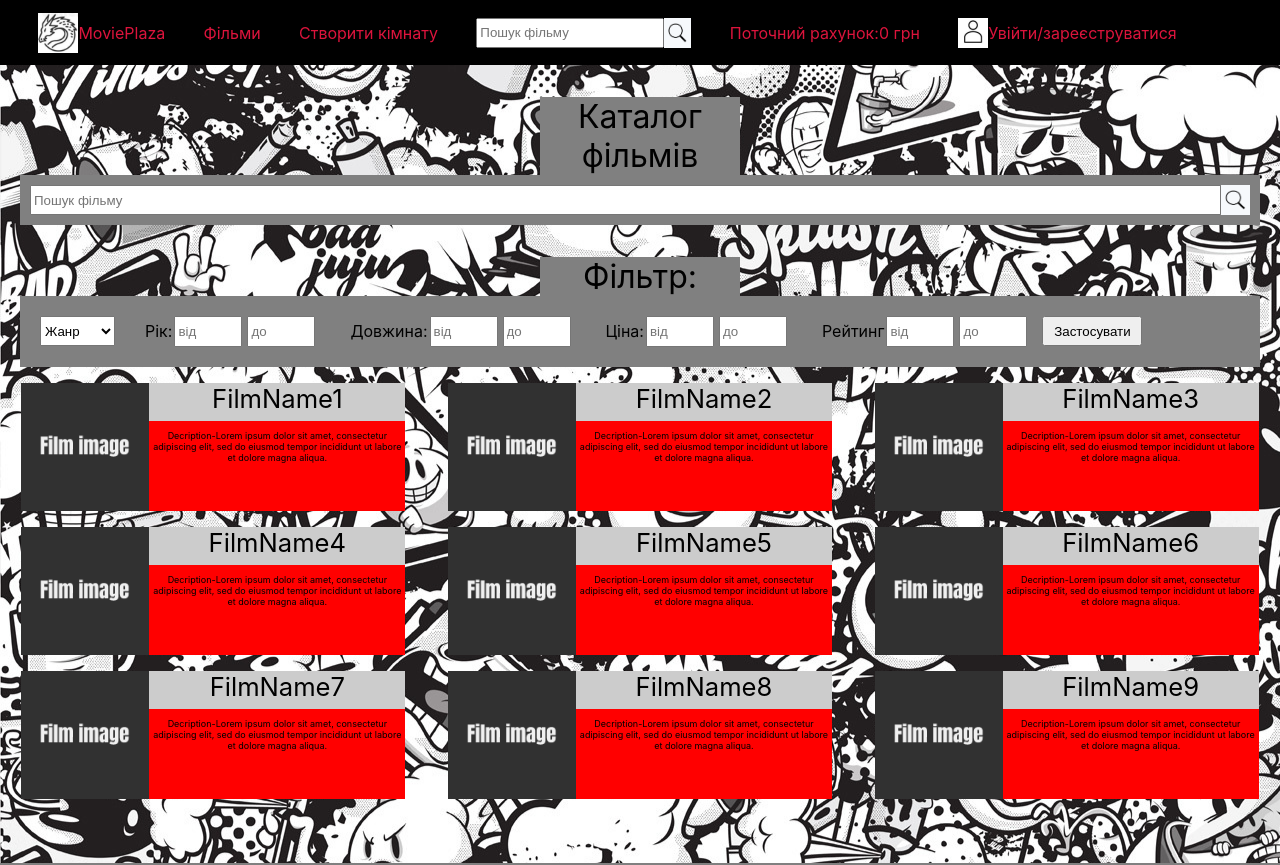
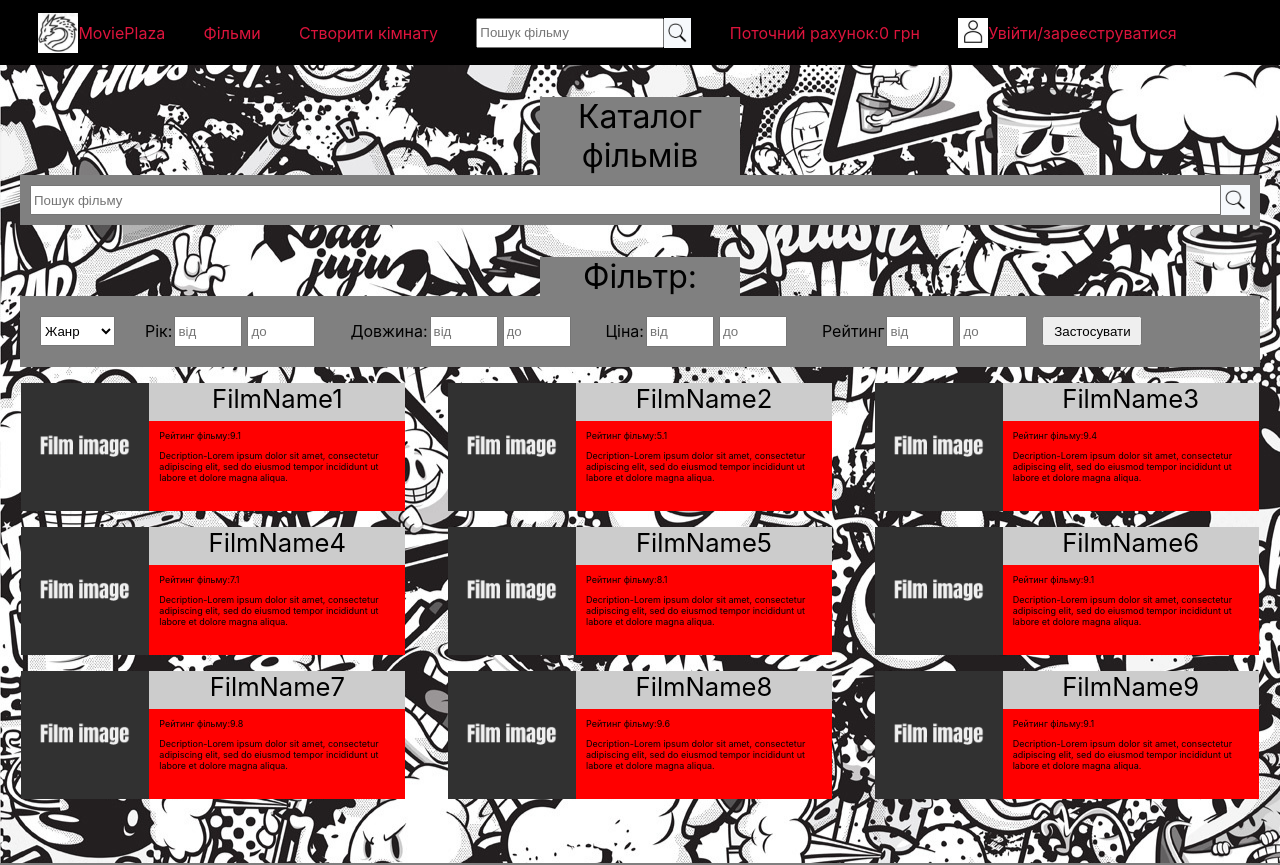
Before and after one commit to NazariiProshyn/MoviePlaza, a React (Create React App) app in the folder front/: page /catalog in a window 1280 px wide. Shown: the top 865 px of the page. Built offline with nearby package versions, Linux system fonts and the light colour scheme.

Commit message:
Made filtering by rating

```diff
--- a/front/src/components/Films/Films.css
+++ b/front/src/components/Films/Films.css
@@ -46,3 +46,8 @@
 .film-title p {
     margin: 0;
 }
+
+.film-desc p {
+    text-align: left;
+    margin-left: 10px;
+}
--- a/front/src/components/Films/films.js
+++ b/front/src/components/Films/films.js
@@ -4,7 +4,7 @@ import { Link } from 'react-router-dom';
 
 function Films({ work }) {
     return (
-        <Link to={`/catalog/${work.id}`} className="film-item">
+        <Link to={`/catalog/${work.id}`} className="film-item" id={work.id}>
             <div className="film-img-div">
                 <img
                     className="film-item-img"
@@ -16,6 +16,7 @@ function Films({ work }) {
                 <p>{work.title}</p>
             </div>
             <div className="film-desc">
+                <p className="catalog_rate">Рейтинг фільму:{work.rate}</p>
                 <p>{work.description}</p>
             </div>
         </Link>
--- a/front/src/components/Filter/Filter.js
+++ b/front/src/components/Filter/Filter.js
@@ -1,11 +1,23 @@
 import React, { Component } from 'react';
 import './filter.css';
 import searchimg from './../../images/searc.png';
+import films from './../../staticStorage/allfilm';
 class Filter extends Component {
     filtring() {
         const genre = document.getElementById('selGenre').value;
 
         console.log(genre);
+        const start_rate = document.getElementById('startrate').value;
+        const end_rate = document.getElementById('endrate').value;
+        let x = document.getElementsByClassName('film-item');
+        for (let i = 0; i < x.length; i++) {
+            let temp = films.find((film) => film.id === x[i].id);
+            if (temp.rate < start_rate || temp.rate > end_rate) {
+                x[i].style.display = 'none';
+            } else {
+                x[i].style.display = 'grid';
+            }
+        }
     }
     test() {
         console.log('search');
```
